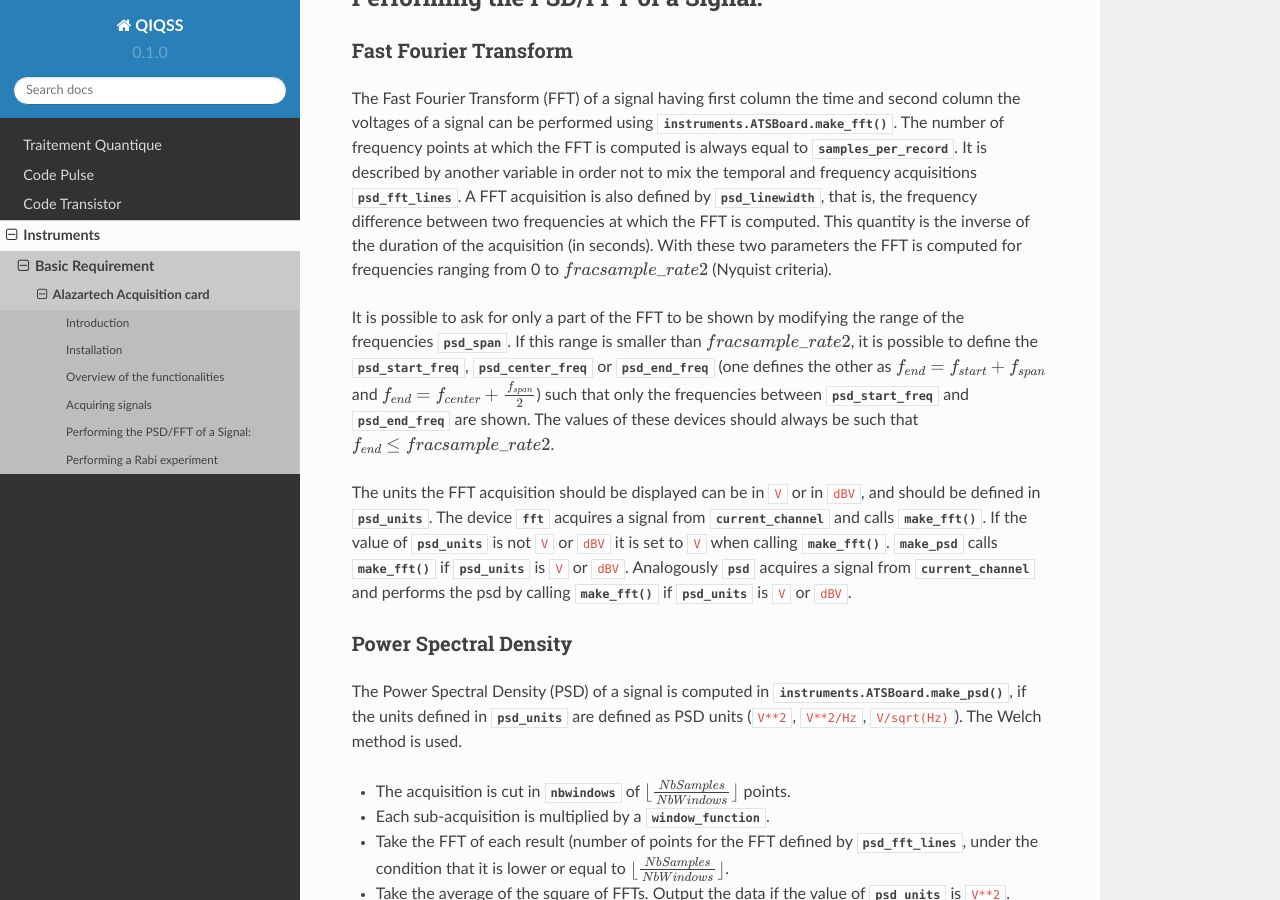
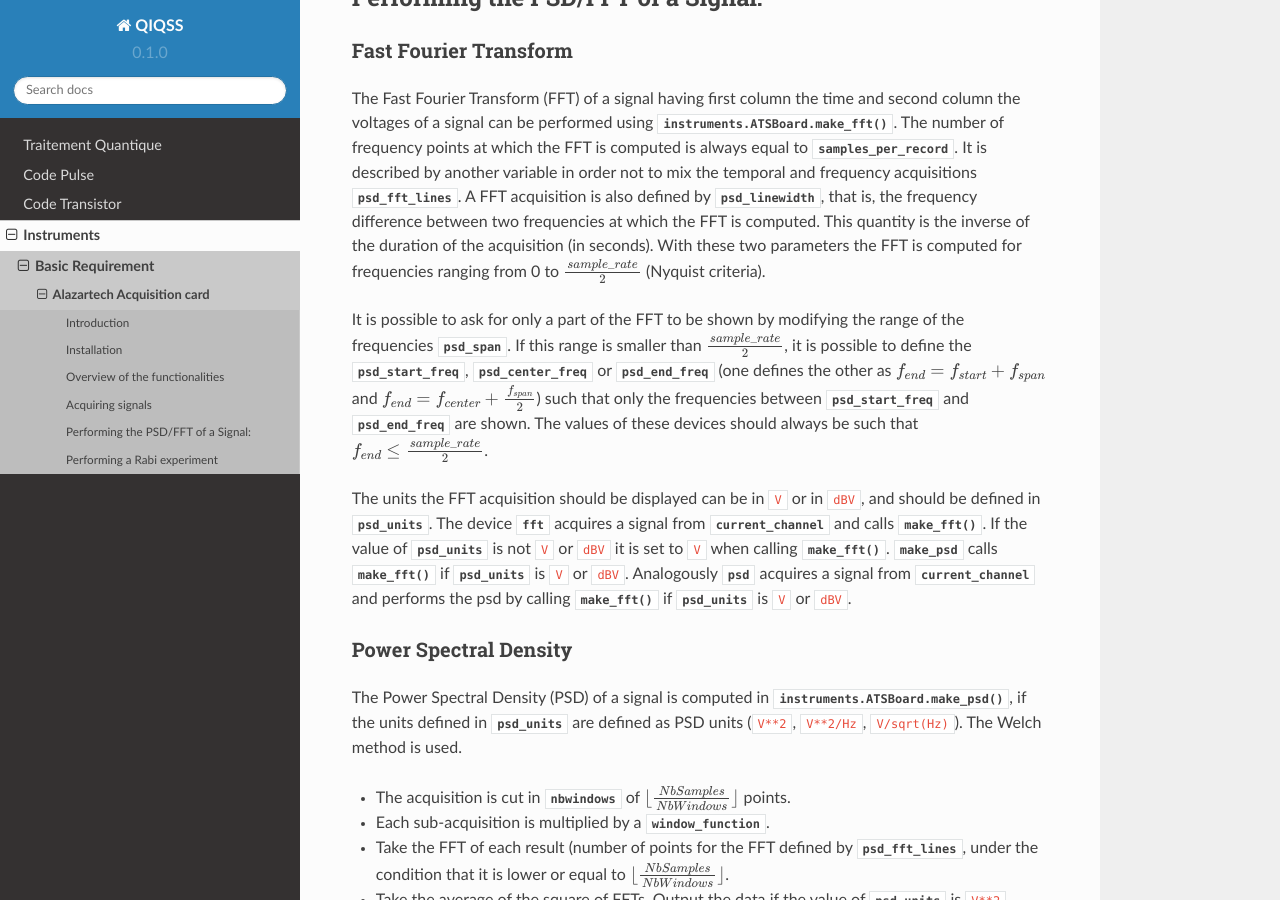
Before and after one commit to DevonDevilliers/QIQSS-Code, a Sphinx documentation site: the page built from docs/source/Alazartech.rst, in a window 1280 px wide and 900 px high, scrolled down 4302 px. Built offline with Sphinx 7.4.7 and the Read the Docs theme 2.0.0, drawn with Linux system fonts in a browser that asks for light colours.

```diff
--- a/docs/source/Alazartech.rst
+++ b/docs/source/Alazartech.rst
@@ -104,9 +104,9 @@ Performing the PSD/FFT of a Signal:
 Fast Fourier Transform
 ----------------------
 
-The Fast Fourier Transform (FFT) of a signal having first column the time and second column the voltages of a signal can be performed using :py:func:`instruments.ATSBoard.make_fft`. The number of frequency points at which the FFT is computed is always equal to :class:`samples_per_record`. It is described by another variable in order not to mix the temporal and frequency acquisitions :class:`psd_fft_lines`. A FFT acquisition is also defined by :class:`psd_linewidth`, that is, the frequency difference between two frequencies at which the FFT is computed. This quantity is the inverse of the duration of the acquisition (in seconds). With these two parameters the FFT is computed for frequencies ranging from 0 to :math:`frac{sample\_rate}{2}` (Nyquist criteria).
+The Fast Fourier Transform (FFT) of a signal having first column the time and second column the voltages of a signal can be performed using :py:func:`instruments.ATSBoard.make_fft`. The number of frequency points at which the FFT is computed is always equal to :class:`samples_per_record`. It is described by another variable in order not to mix the temporal and frequency acquisitions :class:`psd_fft_lines`. A FFT acquisition is also defined by :class:`psd_linewidth`, that is, the frequency difference between two frequencies at which the FFT is computed. This quantity is the inverse of the duration of the acquisition (in seconds). With these two parameters the FFT is computed for frequencies ranging from 0 to :math:`\frac{sample\_rate}{2}` (Nyquist criteria).
 
-It is possible to ask for only a part of the FFT to be shown by modifying the range of the frequencies :class:`psd_span`. If this range is smaller than :math:`frac{sample\_rate}{2}`, it is possible to define the :class:`psd_start_freq`, :class:`psd_center_freq` or :class:`psd_end_freq` (one defines the other as :math:`f_{end} = f_{start}+f_{span}` and :math:`f_{end} = f_{center}+\frac{f_{span}}{2}`) such that only the frequencies between :class:`psd_start_freq` and :class:`psd_end_freq` are shown. The values of these devices should always be such that :math:`f_{end} \leq frac{sample\_rate}{2}`.
+It is possible to ask for only a part of the FFT to be shown by modifying the range of the frequencies :class:`psd_span`. If this range is smaller than :math:`\frac{sample\_rate}{2}`, it is possible to define the :class:`psd_start_freq`, :class:`psd_center_freq` or :class:`psd_end_freq` (one defines the other as :math:`f_{end} = f_{start}+f_{span}` and :math:`f_{end} = f_{center}+\frac{f_{span}}{2}`) such that only the frequencies between :class:`psd_start_freq` and :class:`psd_end_freq` are shown. The values of these devices should always be such that :math:`f_{end} \leq \frac{sample\_rate}{2}`.
 
 The units the FFT acquisition should be displayed can be in ``V`` or in ``dBV``, and should be defined in :class:`psd_units`. The device :class:`fft` acquires a signal from :class:`current_channel` and calls :py:func:`make_fft`. If the value of :class:`psd_units` is not ``V`` or ``dBV`` it is set to ``V`` when calling  :py:func:`make_fft`. :class:`make_psd` calls :py:func:`make_fft` if :class:`psd_units` is ``V`` or ``dBV``. Analogously :class:`psd` acquires a signal from :class:`current_channel` and performs the psd by calling :py:func:`make_fft` if :class:`psd_units` is ``V`` or ``dBV``.
 
```
